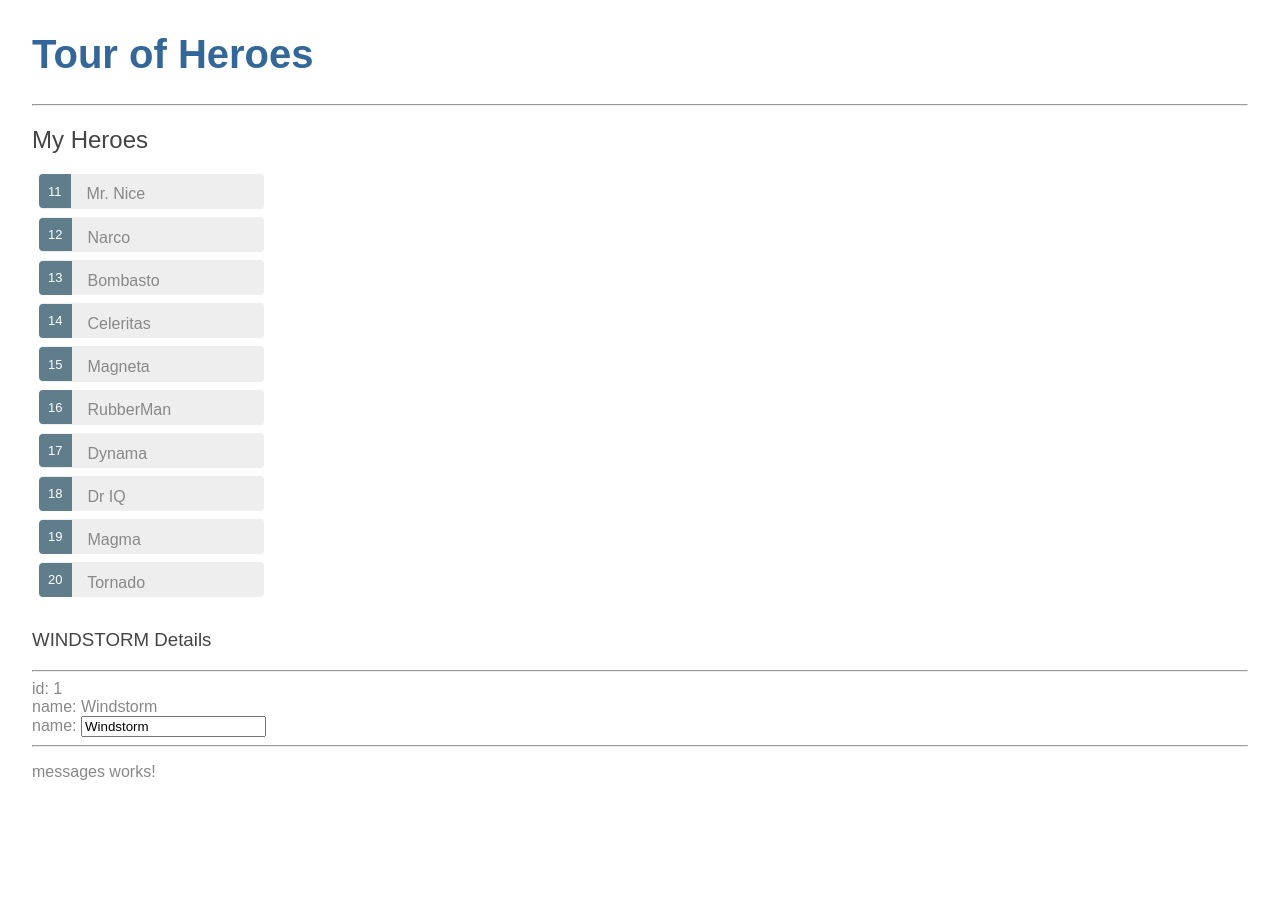
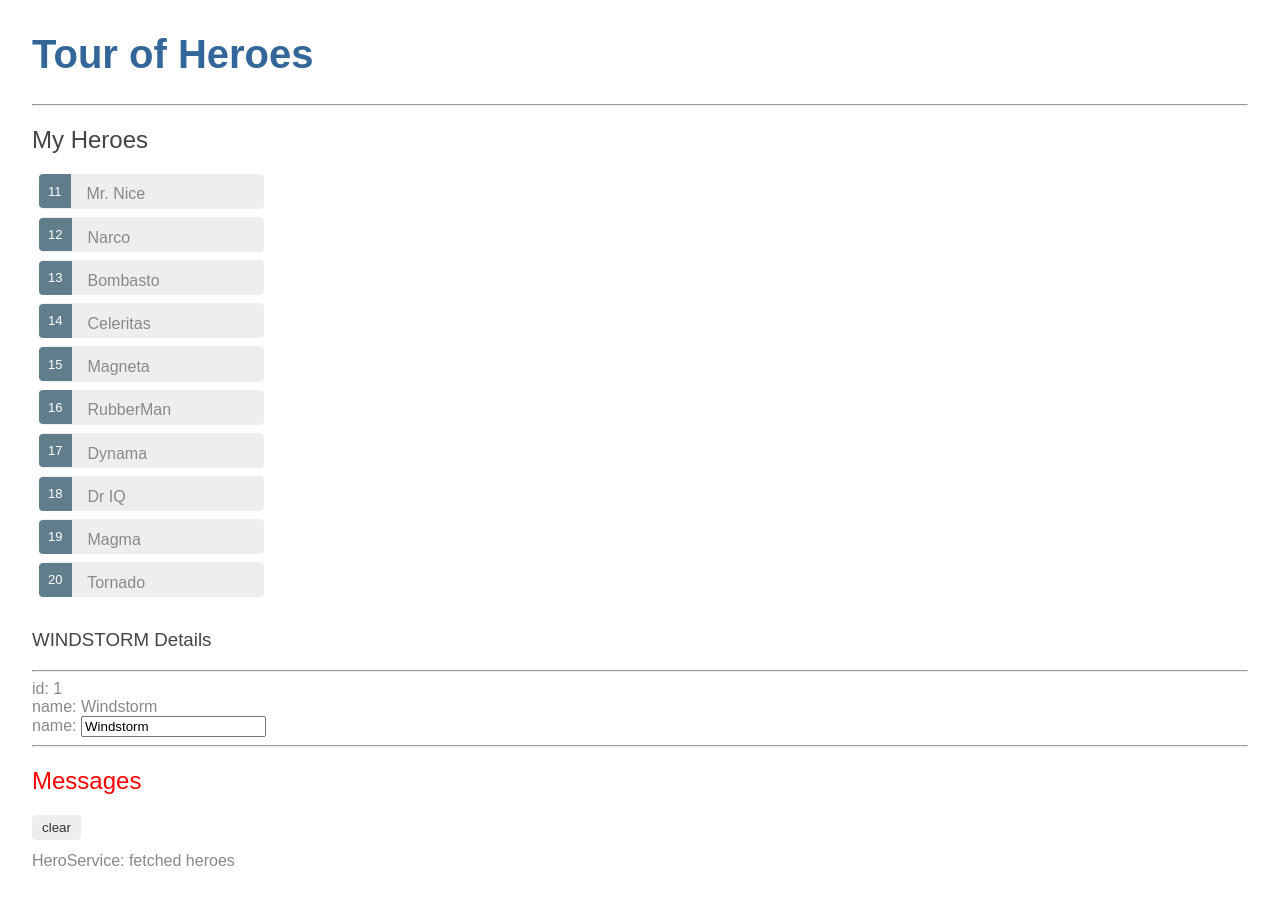
Before and after one commit to Jackques/angular_tourofheroes, an Angular app: page / in a window 1280 px wide. Before the commit the page ends 813 px from the top, so only its background shows below. Built offline with nearby package versions, Linux system fonts and the light colour scheme.

Commit message:
Added simple message component and service to app. Refatored hero service to use messages component.

```diff
--- a/src/app/hero.service.ts
+++ b/src/app/hero.service.ts
@@ -33,6 +33,8 @@
   //   return HEROES;
   // }
   getHeroes(): Observable<Hero[]> {
+    // TODO: send the message _after_ fetching the heroes
+    this.messageService.add('HeroService: fetched heroes');
     return of(HEROES);
     // of(HEROES) returns an Observable<Hero[]> that emits a single value, the array of mock heroes.
   }
--- a/src/app/messages/messages.component.css
+++ b/src/app/messages/messages.component.css
@@ -0,0 +1,35 @@
+/* MessagesComponent's private CSS styles */
+h2 {
+  color: red;
+  font-family: Arial, Helvetica, sans-serif;
+  font-weight: lighter;
+}
+body {
+  margin: 2em;
+}
+body, input[text], button {
+  color: crimson;
+  font-family: Cambria, Georgia;
+}
+
+button.clear {
+  font-family: Arial;
+  background-color: #eee;
+  border: none;
+  padding: 5px 10px;
+  border-radius: 4px;
+  cursor: pointer;
+  cursor: hand;
+}
+button:hover {
+  background-color: #cfd8dc;
+}
+button:disabled {
+  background-color: #eee;
+  color: #aaa;
+  cursor: auto;
+}
+button.clear {
+  color: #333;
+  margin-bottom: 12px;
+}
--- a/src/app/messages/messages.component.html
+++ b/src/app/messages/messages.component.html
@@ -1,3 +1,13 @@
-<p>
-  messages works!
-</p>
+<h2>Messages</h2>
+
+<div *ngIf="messageService.messages.length">
+
+  <button class="clear"
+          (click)="messageService.clear()">clear</button>
+  <div *ngFor='let message of messageService.messages'> {{message}} </div>
+
+</div>
+
+<div *ngIf="!messageService.messages.length">
+  <p>No messages to show!</p>
+</div>
--- a/src/app/messages/messages.component.ts
+++ b/src/app/messages/messages.component.ts
@@ -1,4 +1,5 @@
 import { Component, OnInit } from '@angular/core';
+import { MessageService } from '../message.service';
 
 @Component({
   selector: 'app-messages',
@@ -7,7 +8,7 @@
 })
 export class MessagesComponent implements OnInit {
 
-  constructor() { }
+  constructor(public messageService: MessageService) { }
 
   ngOnInit() {
   }
```
